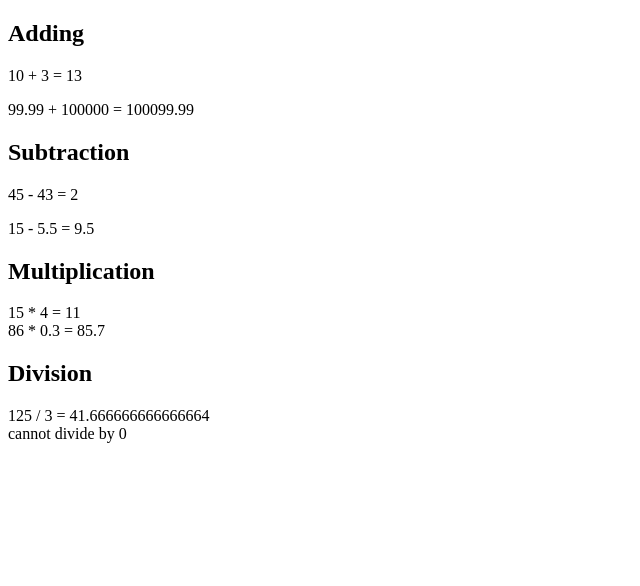
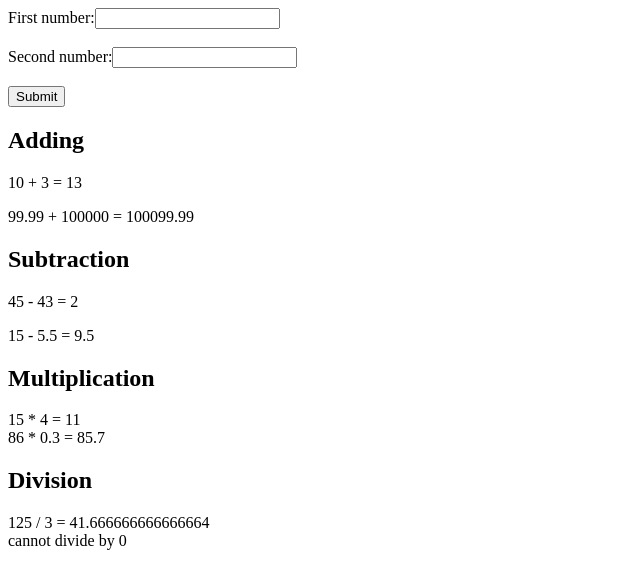
Before and after one commit to Kamil-Kuk/calc-app, an Angular app: page / in a window 1280 px wide. Shown: the top 586 px of the page, without its empty margins (0-640 px from the left). Built offline with nearby package versions, Linux system fonts and the light colour scheme.

Commit message:
added input form in app.component.html

```diff
--- a/src/app/app.component.html
+++ b/src/app/app.component.html
@@ -1,3 +1,12 @@
+<form action="/action_page.php" id="form1">
+  <label for="firstNum">First number:</label>
+
+
+  <input type="number" id="firstNum" name="firstNum"><br><br>
+  <label for="secondNum">Second number:</label>
+  <input type="number" id="secondNum" name="secondNum"><br><br>
+  <input type="submit" (click)="formChanged()" value="Submit">
+</form>
 <app-adding></app-adding>
 <app-subtraction></app-subtraction>
 <app-multiplication></app-multiplication>
--- a/src/app/app.component.ts
+++ b/src/app/app.component.ts
@@ -5,10 +5,15 @@ import { Component } from '@angular/core';
   templateUrl: './app.component.html',
   styleUrls: ['./app.component.css']
 })
+
+
 export class AppComponent {
-  numA = 10;
-  numB = 3;
-  numC = 99.99;
-  numD = 10e4;
   title = 'calc-app';
+  firstNum: number;
+  secondNum: number;
+
+  formChanged(): void {
+    this.firstNum = Number(document.getElementsByName('firstNum')[0]);
+    this.secondNum = Number(document.getElementsByName('secondNum')[0]);
+  }
 }
--- a/src/app/app.module.ts
+++ b/src/app/app.module.ts
@@ -21,4 +21,5 @@ import { DivisionComponent } from './component/division/division.component';
   providers: [],
   bootstrap: [AppComponent]
 })
+
 export class AppModule { }
```
Also changed, not shown: src/app/component/adding/adding.component.ts (+3 -5 lines), src/app/component/adding/adding.component.html (line endings or trailing spaces).
